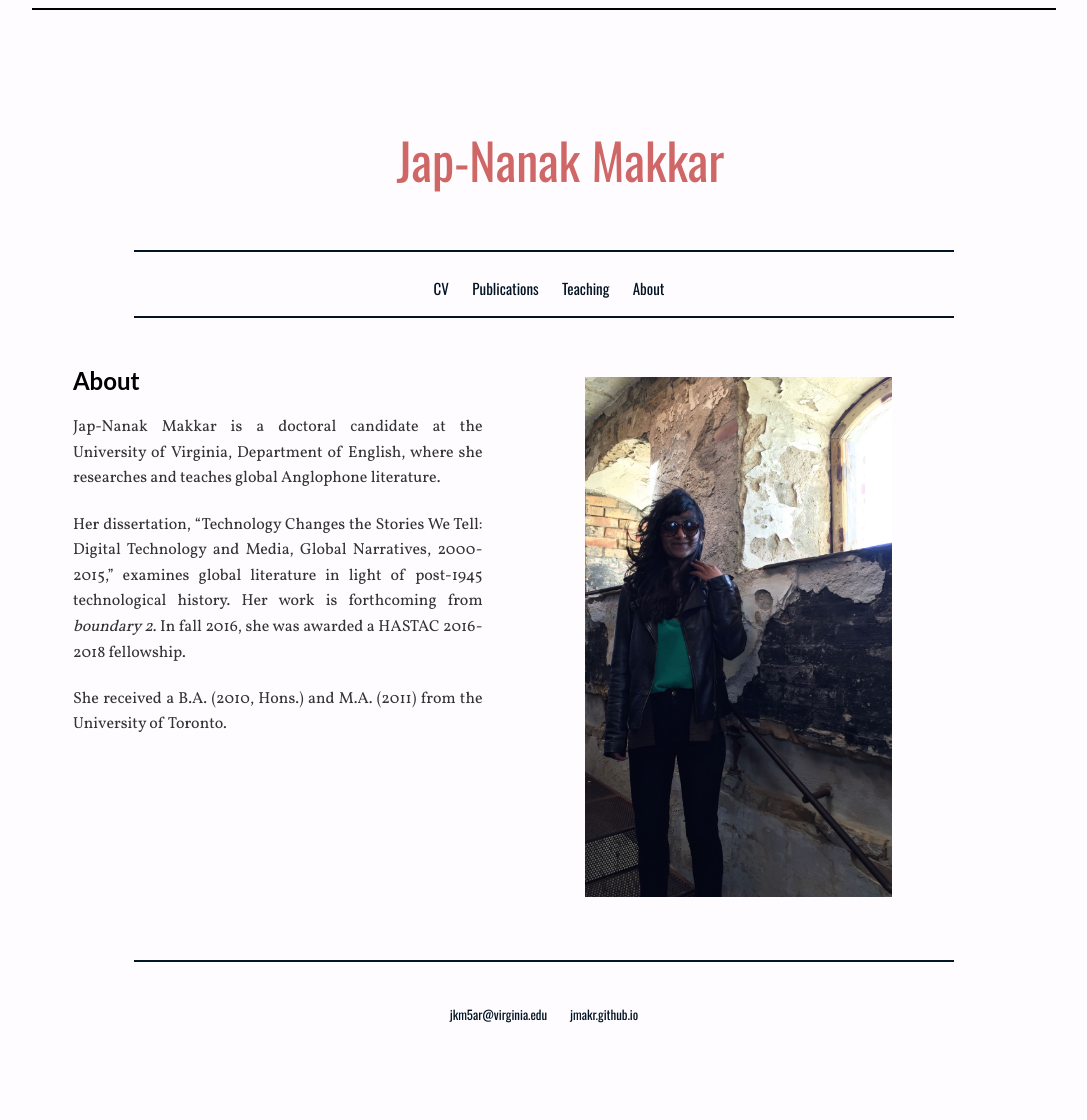
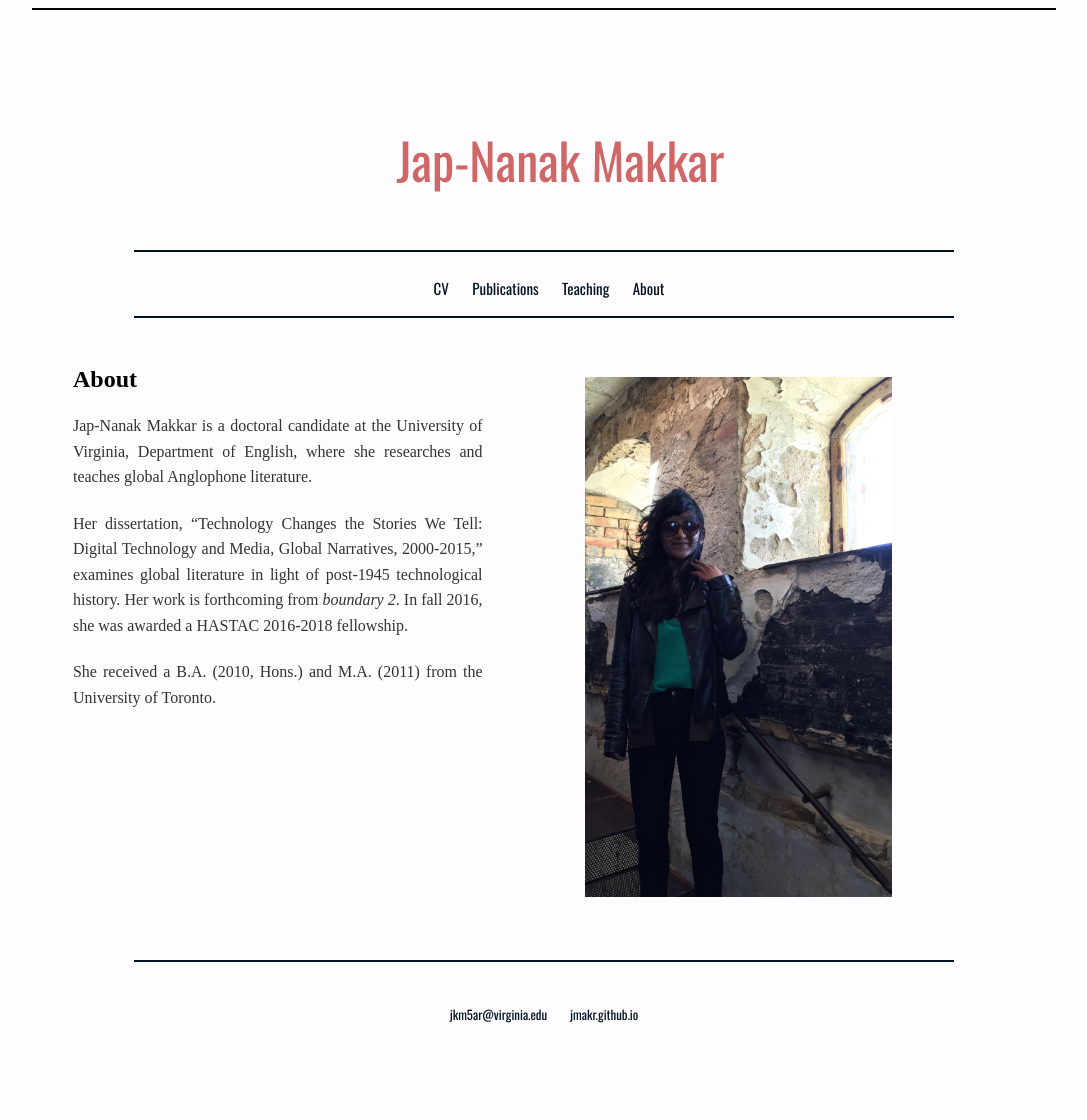
Before and after one commit to jmakr/jmakr.github.io, a Jekyll site: the page built from index.html, in a window 1280 px wide. Shown: the whole page, without its empty margins (96-1183 px from the left). Built offline with Jekyll 4.4.1, drawn with Linux system fonts in a browser that asks for light colours; some web fonts are replaced.

Commit message:
Update main.css

```diff
--- a/css/main.css
+++ b/css/main.css
@@ -130,16 +130,16 @@ a:hover {
 h2 {
     font-size: 1.5em;
     color:black;
-    font-family: "Lato", sans-serif;
+    font-family: 'Quattrocento', serif;
 }
 
 h3 {
     font-size: 1em;
     color: grey;
-    font-family: "Lato", sans-serif;
+    font-family: 'Quattrocento', serif;
 }
 p {
-    font-family: 'Vollkorn', serif;
+    font-family: 'Quattrocento', serif;
     font-size: 1.0em;
     line-height: 1.6em;
     color: #333;
@@ -173,7 +173,7 @@ p {
 
 p2 {
     display:block;
-    font-family: 'Vollkorn', serif;
+    font-family: 'Quattrocento', serif;
     font-size: 1.0em;
     line-height: 1.6em;
     color: #333;
```
